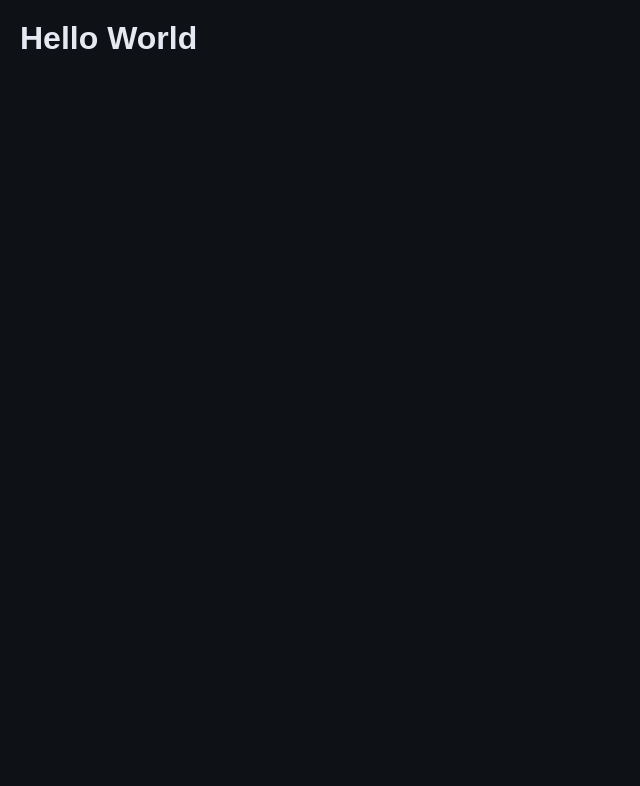
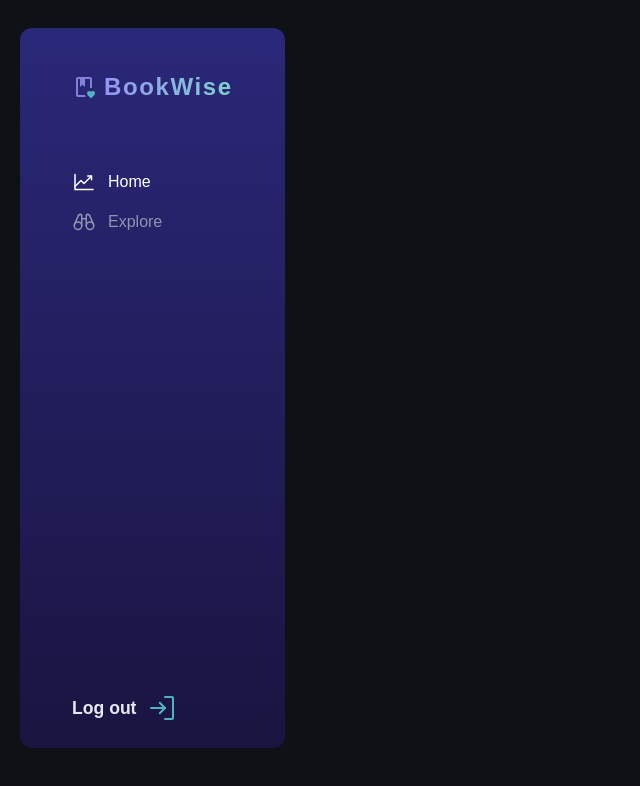
Before and after one commit to ArthurMadureira/book-wise, a Next.js app: page / in a window 1280 px wide. Shown: the top 786 px of the page, without its empty margins (0-640 px from the left). Built offline with nearby package versions, Linux system fonts and the light colour scheme.

Commit message:
chore: create the home page and add sidebar

```diff
--- a/package.json
+++ b/package.json
@@ -20,6 +20,7 @@
     "eslint": "8.44.0",
     "eslint-config-next": "13.4.8",
     "next": "13.4.8",
+    "phosphor-react": "^1.4.1",
     "react": "18.2.0",
     "react-dom": "18.2.0",
     "typescript": "5.1.6",
--- a/src/pages/index.tsx
+++ b/src/pages/index.tsx
@@ -1,7 +1,35 @@
+import Image from 'next/image'
+
+import { ChartLineUp, Binoculars, SignIn } from 'phosphor-react'
+import { HomeContainer, SideBarContainer, SideBarHeader, SideBarLink, SideBarLinksContainer, SignOutButton } from "@/styles/pages/home";
+
+import BookImage from '/public/book-image.svg'
+
 export default function Home() {
   return (
-    <>
-      <h1>Hello World</h1>
-    </>
+    <HomeContainer>
+      <SideBarContainer>
+        <SideBarHeader>
+          <Image src={BookImage} width={24} height={24} alt='Purple book image' />
+          <h1>BookWise</h1>
+        </SideBarHeader>
+
+        <SideBarLinksContainer>
+          <SideBarLink href='/' style={{ color: 'white' }}>
+            <ChartLineUp size={24} />
+            Home
+          </SideBarLink>
+          <SideBarLink href='/'>
+            <Binoculars size={24} />
+            Explore
+          </SideBarLink>
+        </SideBarLinksContainer>
+        <SignOutButton href='/login'>
+          <span>Log out</span>
+          <SignIn size={32} color='#50B2C0' />
+        </SignOutButton>
+      </SideBarContainer>
+
+    </HomeContainer>
   )
 }
--- /dev/null
+++ b/src/styles/pages/home.ts
@@ -0,0 +1,94 @@
+import { styled } from '..'
+import Link from 'next/link'
+
+export const HomeContainer = styled('div', {
+  display: 'flex',
+  alignItems: 'center',
+  gap: '6rem',
+  marginTop: '-2rem',
+  height: '100vh'
+})
+
+export const SideBarContainer = styled('div', {
+  display: 'flex',
+  alignItems: 'flex-start',
+  flexDirection: 'column',
+  gap: '4rem',
+
+  height: '90%',
+  paddingBlock: '2.5rem',
+  paddingInline: '3.25rem',
+
+  backgroundImage: 'linear-gradient(180deg, #2A2879 0%, #1A1440 100%), linear-gradient(90deg, #7FD1CC 0%, #9694F5 100%)',
+  backgroundRepeat: 'no-repeat',
+  backgroundSize: 'cover',
+  backgroundPosition: 'top left, top left',
+
+
+  borderRadius: '12px',
+
+  position: 'relative',
+
+})
+
+export const SideBarHeader = styled('header', {
+  display: 'flex',
+  alignItems: 'center',
+  gap: '.5rem',
+
+
+  h1: {
+    fontSize: '1.5rem',
+    fontWeight: 700,
+    lineHeight: '160%',
+    letterSpacing: '.1rem',
+    backgroundImage: 'linear-gradient(90deg, #9694F5, #7FD1CC)',
+    '-webkit-background-clip': 'text',
+    '-webkit-text-fill-color': 'transparent',
+    'backgroundClip': 'text',
+  }
+})
+
+export const SideBarLinksContainer = styled('div', {
+  display: 'flex',
+  flexDirection: 'column',
+  alignItems: 'flex-start',
+  gap: '1rem'
+})
+
+export const SideBarLink = styled(Link, {
+  display: 'flex',
+  alignItems: 'center',
+  gap: '.75rem',
+  textDecoration: 'none',
+
+  color: '$gray400',
+
+  transition: 'all .2s',
+
+  '&:hover': {
+    color: '$gray100'
+  }
+})
+
+export const SignOutButton = styled(Link, {
+  display: 'flex',
+  alignItems: 'center',
+  gap: '.75rem',
+  textDecoration: 'none',
+
+  background: 'transparent',
+  border: 'none',
+  color: '$gray200',
+
+  position: 'absolute',
+  bottom: '1.5rem',
+  fontSize: '1.1rem',
+
+  span: {
+    fontWeight: 600,
+    lineHeight: '160%',
+  },
+
+  cursor: 'pointer'
+})
--- a/src/styles/pages/login.ts
+++ b/src/styles/pages/login.ts
@@ -3,7 +3,7 @@ import { styled } from '..'
 export const LoginContainer = styled('div', {
   display: 'flex',
   alignItems: 'center',
-  gap: '14.125rem',
+  gap: '24.125rem',
   // justifyContent: 'space-between',
   height: '90%'
 })
```
Also changed, not shown: public/book-image.svg (added), 1 other file (tests, documents, lock files or other folders).
